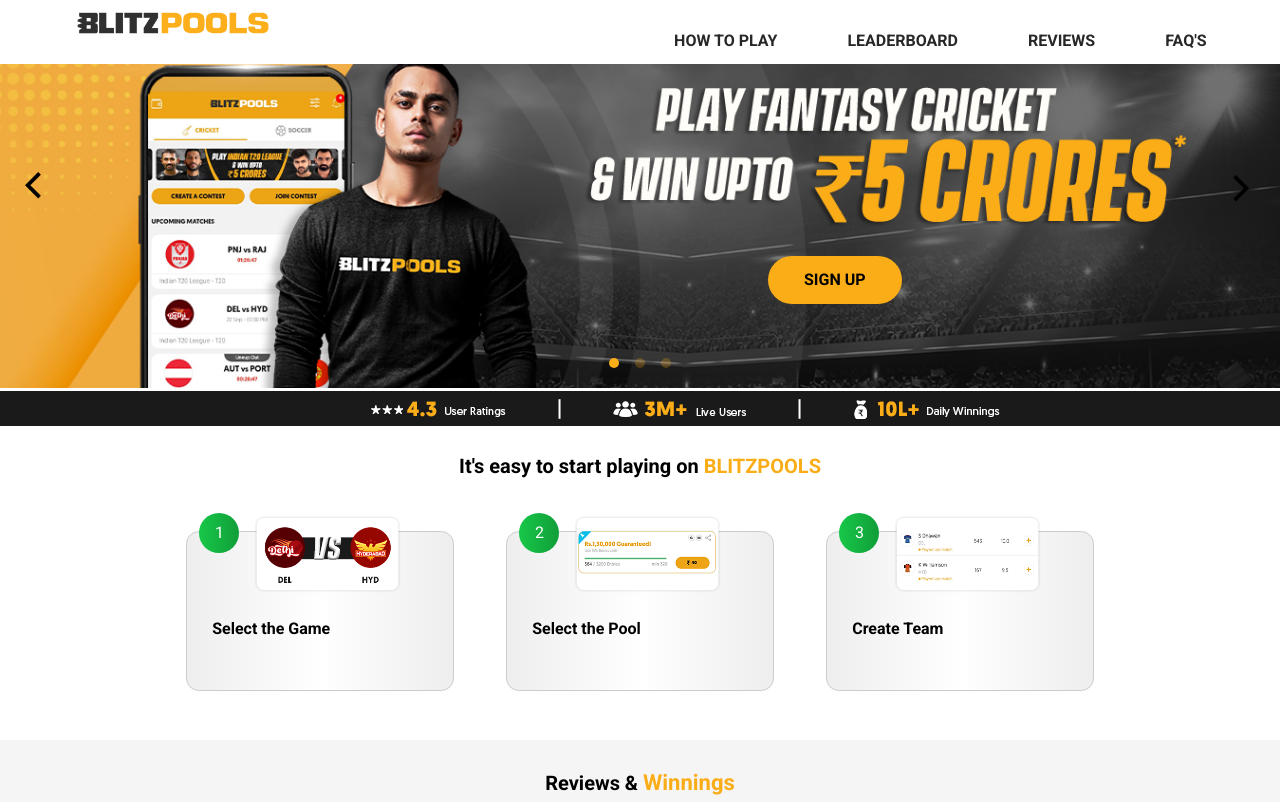
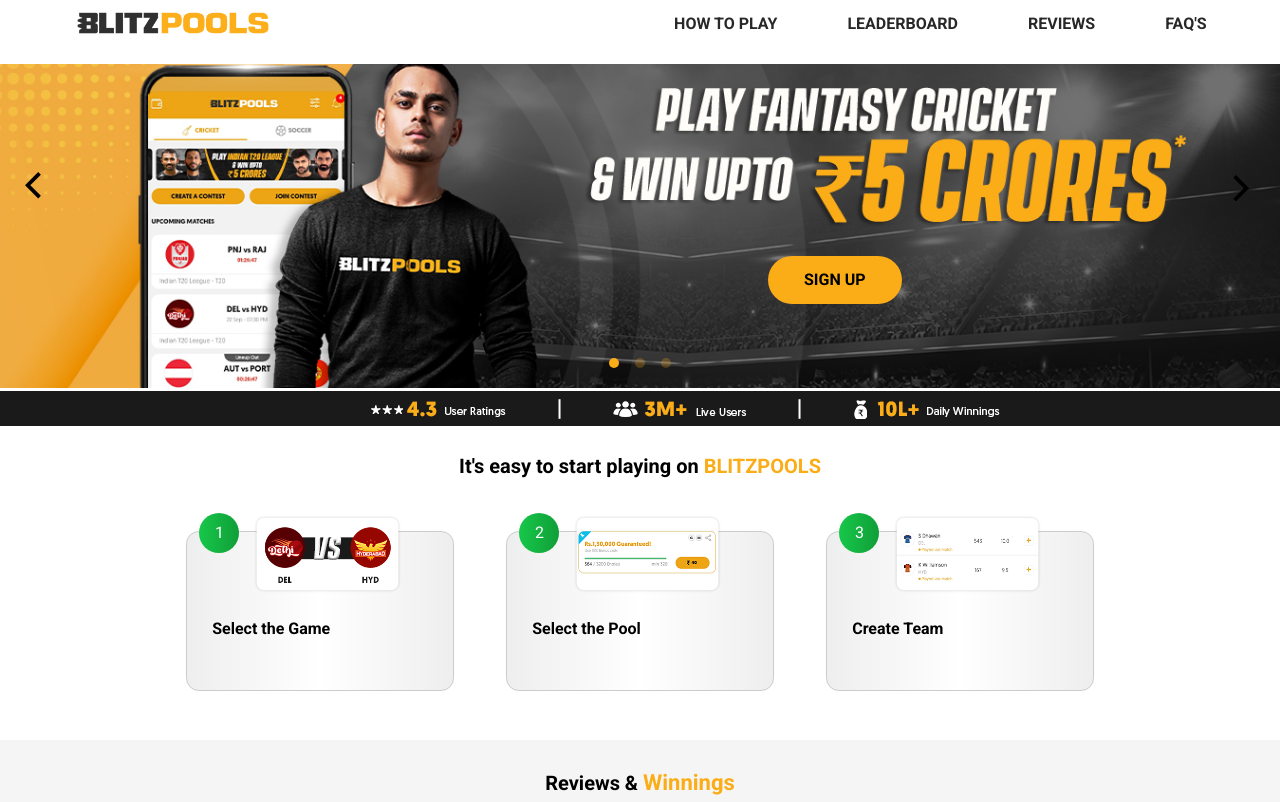
Before and after one commit to febin123/blitz-11-11, a plain HTML site: page index.html in a window 1280 px wide. Shown: the top 802 px of the page. Drawn offline with nearby package versions, Linux system fonts and the light colour scheme.

Commit message:
Update style.css

```diff
--- a/style.css
+++ b/style.css
@@ -41,7 +41,7 @@ nav .mainMenu li a {
   position:relative;
   display:inline-block;
   padding: 35px;
-  margin-top: -1.5vw;
+  margin-top: -5.5vw;
   /* margin-top: 2.5vw; */
 
   text-decoration: none;
```
